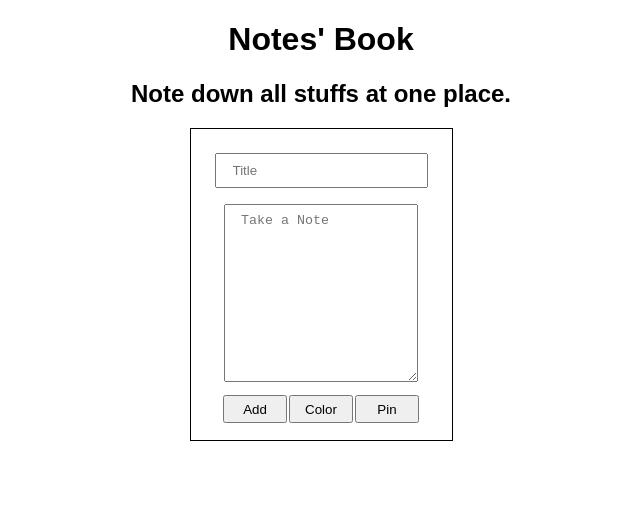
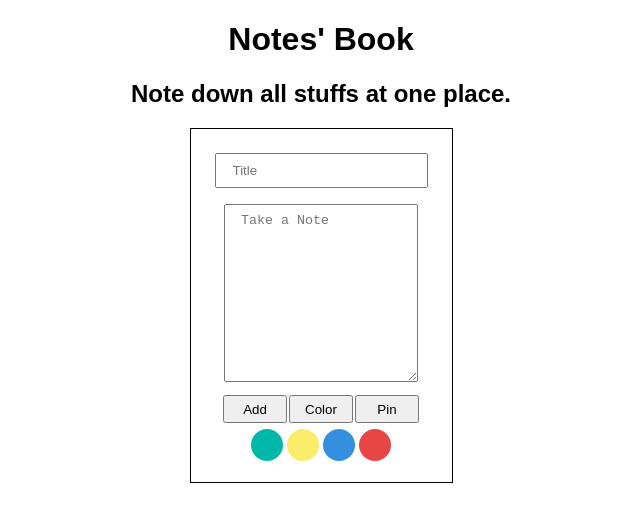
Before and after one commit to priyanshu769/notes-book, a React (Create React App) app: page / in a window 1280 px wide. Shown: the top 522 px of the page, without its empty margins (319-959 px from the left). Built offline with nearby package versions, Linux system fonts and the light colour scheme.

Commit message:
Added a Color Component

```diff
--- a/src/App.js
+++ b/src/App.js
@@ -1,6 +1,7 @@
 import { useState } from "react";
 import "./styles.css";
 import uuid from "react-uuid";
+import Colors from "./Colors.js";
 
 // This was made to check the delete feature.
 // const notes = [
@@ -23,6 +24,7 @@ import uuid from "react-uuid";
 
 export default function App() {
   // const [empty, setEmpty] = useState("");
+  const [colorComp, setColorComp] = useState(false);
   const [input, setInput] = useState({});
   const [noteList, setNoteList] = useState([
     // {
@@ -50,10 +52,13 @@ export default function App() {
     } else if (x.target.name === "addNote") {
       setNoteList([...noteList, input]);
       setInput({});
+    } else if (x.target.name === "color") {
+      setColorComp(!colorComp);
+      console.log(colorComp);
     }
   };
   // console.log(input);
-  console.log(noteList);
+  // console.log(noteList);s
   const deleteNote = (x) => {
     noteList.map((delNote) => {
       if (x.target.id == delNote.id) {
@@ -97,12 +102,13 @@ export default function App() {
         <button className="btn" onClick={changeHandler} name="addNote">
           Add
         </button>
-        <button className="btn" onClick={changeHandler} name="addNote">
+        <button className="btn" onClick={changeHandler} name="color">
           Color
         </button>
-        <button className="btn" onClick={changeHandler} name="addNote">
+        <button className="btn" onClick={changeHandler} name="pinNote">
           Pin
         </button>
+        <Colors style={colorComp ? { display: "none" } : { display: "" }} />
       </div>
       {/* display notes */}
       <div>
--- /dev/null
+++ b/src/Colors.js
@@ -0,0 +1,28 @@
+import "./styles.css";
+
+export default function Colors(props) {
+  return (
+    <div style={props.style} className="Colors">
+      <button
+        onClick={props.function}
+        name="green"
+        className="colorBtn green"
+      ></button>
+      <button
+        onClick={props.function}
+        name="yellow"
+        className="colorBtn yellow"
+      ></button>
+      <button
+        onClick={props.function}
+        name="blue"
+        className="colorBtn blue"
+      ></button>
+      <button
+        onClick={props.function}
+        name="red"
+        className="colorBtn red"
+      ></button>
+    </div>
+  );
+}
--- a/src/styles.css
+++ b/src/styles.css
@@ -32,3 +32,23 @@
   border: 1px solid #000000;
   width: 13rem;
 }
+/* Color Button */
+.colorBtn {
+  cursor: pointer;
+  padding: 1rem;
+  border-radius: 100%;
+  border: none;
+  margin: 5px 2px;
+}
+.yellow {
+  background-color: #f9ed69;
+}
+.green {
+  background-color: #00b8a9;
+}
+.red {
+  background-color: #e84545;
+}
+.blue {
+  background-color: #3490de;
+}
```
Also changed, not shown: 1 other file (tests, documents, lock files or other folders).
